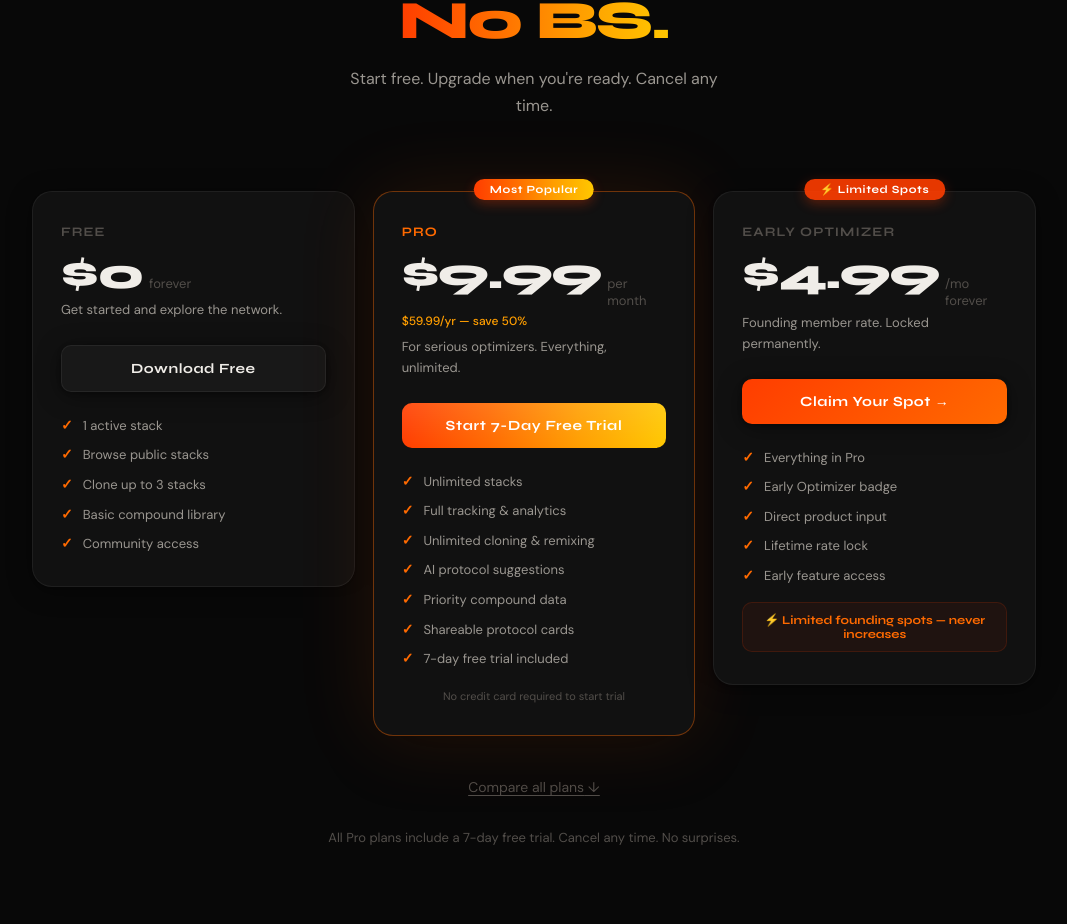
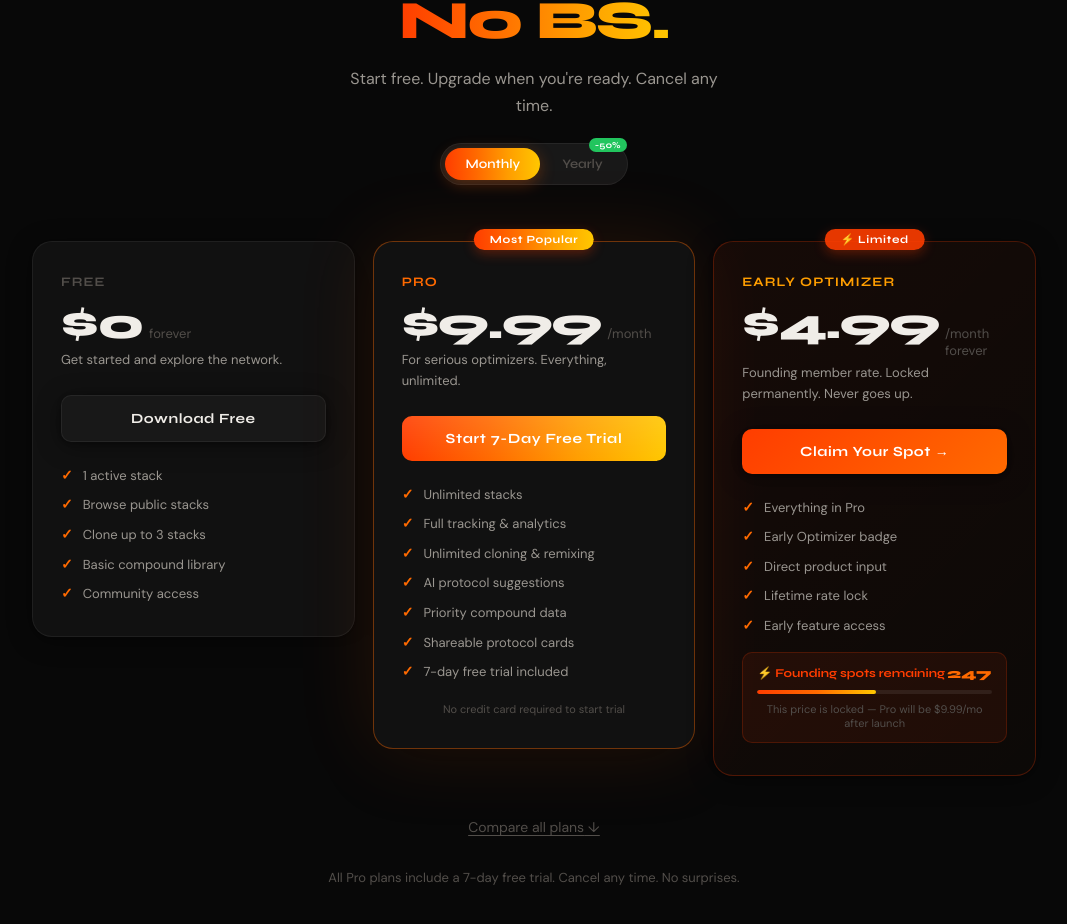
Before and after one commit to devluca999/stackr-landing-page, a Next.js app: page / in a window 1280 px wide. Shown: the part 7816-8740 px from the top of the page, without its empty margins (106-1173 px from the left). Built offline with nearby package versions, Linux system fonts and the light colour scheme.

Commit message:
feat: monthly/yearly pricing toggle, Early Optimizer urgency bar with spots counter

```diff
--- a/components/sections/Pricing.tsx
+++ b/components/sections/Pricing.tsx
@@ -1,166 +1,98 @@
 "use client";
-import { useState } from "react";
+import { useState, useEffect, useRef } from "react";
 
-const PLANS = [
-  {
-    id: "free",
-    name: "Free",
-    price: "$0",
-    period: "forever",
-    desc: "Get started and explore the network.",
-    cta: "Download Free",
-    ctaHref: "#waitlist",
-    highlight: false,
-    badge: null,
-    yearly: null,
-    features: [
-      "1 active stack",
-      "Browse public stacks",
-      "Clone up to 3 stacks",
-      "Basic compound library",
-      "Community access",
-    ],
-  },
-  {
-    id: "pro",
-    name: "Pro",
-    price: "$9.99",
-    period: "per month",
-    desc: "For serious optimizers. Everything, unlimited.",
-    cta: "Start 7-Day Free Trial",
-    ctaHref: "#waitlist",
-    highlight: true,
-    badge: "Most Popular",
-    yearly: "$59.99/yr — save 50%",
-    features: [
-      "Unlimited stacks",
-      "Full tracking & analytics",
-      "Unlimited cloning & remixing",
-      "AI protocol suggestions",
-      "Priority compound data",
-      "Shareable protocol cards",
-      "7-day free trial included",
-    ],
-  },
-  {
-    id: "early",
-    name: "Early Optimizer",
-    price: "$4.99",
-    period: "/mo forever",
-    desc: "Founding member rate. Locked permanently.",
-    cta: "Claim Your Spot →",
-    ctaHref: "#waitlist",
-    highlight: false,
-    badge: "⚡ Limited Spots",
-    yearly: null,
-    features: [
-      "Everything in Pro",
-      "Early Optimizer badge",
-      "Direct product input",
-      "Lifetime rate lock",
-      "Early feature access",
-    ],
-  },
-];
+const SPOTS_LEFT = 247; // visual urgency — update before launch
+
+const PLANS = {
+  monthly: [
+    { id:"free", name:"Free", price:"$0", period:"forever", priceYearly:null, desc:"Get started and explore the network.", cta:"Download Free", highlight:false, badge:null, features:["1 active stack","Browse public stacks","Clone up to 3 stacks","Basic compound library","Community access"] },
+    { id:"pro", name:"Pro", price:"$9.99", period:"/month", priceYearly:"$5.00", desc:"For serious optimizers. Everything, unlimited.", cta:"Start 7-Day Free Trial", highlight:true, badge:"Most Popular", features:["Unlimited stacks","Full tracking & analytics","Unlimited cloning & remixing","AI protocol suggestions","Priority compound data","Shareable protocol cards","7-day free trial included"] },
+    { id:"early", name:"Early Optimizer", price:"$4.99", period:"/month forever", priceYearly:null, desc:"Founding member rate. Locked permanently. Never goes up.", cta:"Claim Your Spot →", highlight:false, badge:"⚡ Limited", features:["Everything in Pro","Early Optimizer badge","Direct product input","Lifetime rate lock","Early feature access"] },
+  ],
+  yearly: [
+    { id:"free", name:"Free", price:"$0", period:"forever", priceYearly:null, desc:"Get started and explore the network.", cta:"Download Free", highlight:false, badge:null, features:["1 active stack","Browse public stacks","Clone up to 3 stacks","Basic compound library","Community access"] },
+    { id:"pro", name:"Pro", price:"$59.99", period:"/year", priceYearly:"$5.00", desc:"Best value — 2 months free. Everything, unlimited.", cta:"Start 7-Day Free Trial", highlight:true, badge:"Best Value", features:["Unlimited stacks","Full tracking & analytics","Unlimited cloning & remixing","AI protocol suggestions","Priority compound data","Shareable protocol cards","7-day free trial included","2 months free vs monthly"] },
+    { id:"early", name:"Early Optimizer", price:"$4.99", period:"/month forever", priceYearly:null, desc:"Founding member rate. Locked permanently. Never goes up.", cta:"Claim Your Spot →", highlight:false, badge:"⚡ Limited", features:["Everything in Pro","Early Optimizer badge","Direct product input","Lifetime rate lock","Early feature access"] },
+  ],
+};
 
 const COMPARE = [
-  { label:"Active stacks",         free:"1",    pro:"Unlimited" },
-  { label:"Stack cloning",         free:"3",    pro:"Unlimited" },
-  { label:"Compound library",      free:"✓",    pro:"✓" },
-  { label:"Daily tracking",        free:"✓",    pro:"✓" },
-  { label:"Journal & insights",    free:"—",    pro:"✓" },
-  { label:"Share cards",           free:"—",    pro:"✓" },
-  { label:"Protocol timeline",     free:"—",    pro:"✓" },
-  { label:"Remix tracking",        free:"—",    pro:"✓" },
-  { label:"Compound scanner",      free:"—",    pro:"Soon" },
+  { label:"Active stacks",      free:"1",   pro:"Unlimited" },
+  { label:"Stack cloning",      free:"3",   pro:"Unlimited" },
+  { label:"Compound library",   free:"✓",   pro:"✓" },
+  { label:"Daily tracking",     free:"✓",   pro:"✓" },
+  { label:"Journal & insights", free:"—",   pro:"✓" },
+  { label:"Share cards",        free:"—",   pro:"✓" },
+  { label:"Protocol timeline",  free:"—",   pro:"✓" },
+  { label:"Remix tracking",     free:"—",   pro:"✓" },
+  { label:"Compound scanner",   free:"—",   pro:"Soon" },
 ];
 
 export default function Pricing() {
+  const [billing, setBilling]     = useState<"monthly"|"yearly">("monthly");
   const [showCompare, setShowCompare] = useState(false);
+  const plans = PLANS[billing];
 
   return (
     <section style={{ padding:"120px 48px", maxWidth:1100, margin:"0 auto" }}>
-      <div style={{ textAlign:"center", marginBottom:72 }}>
+      <div style={{ textAlign:"center", marginBottom:56 }}>
         <p style={{ fontFamily:"DM Sans,sans-serif", fontSize:12, fontWeight:500, letterSpacing:"0.12em", color:"var(--flame-2)", textTransform:"uppercase", marginBottom:14 }}>Pricing</p>
         <h2 className="font-display" style={{ fontSize:"clamp(34px,5vw,54px)", fontWeight:800, color:"var(--text)", letterSpacing:"-0.03em", lineHeight:1.08 }}>
           Simple pricing.<br/><span className="flame-text">No BS.</span>
         </h2>
-        <p style={{ fontFamily:"DM Sans,sans-serif", fontSize:16, color:"var(--text-secondary)", maxWidth:380, margin:"16px auto 0", lineHeight:1.65 }}>
+        <p style={{ fontFamily:"DM Sans,sans-serif", fontSize:16, color:"var(--text-secondary)", maxWidth:380, margin:"16px auto 24px", lineHeight:1.65 }}>
           Start free. Upgrade when you&apos;re ready. Cancel any time.
         </p>
+
+        {/* Billing toggle */}
+        <div style={{ display:"inline-flex", alignItems:"center", background:"var(--surface-2)", borderRadius:40, padding:4, border:"1px solid var(--border)", gap:2 }}>
+          <button onClick={()=>setBilling("monthly")} style={{
+            fontFamily:"Syne,sans-serif", fontWeight:600, fontSize:13, padding:"8px 20px", borderRadius:36, border:"none", cursor:"pointer", transition:"all 0.2s",
+            background: billing==="monthly" ? "var(--gradient-h)" : "transparent",
+            color: billing==="monthly" ? "white" : "var(--text-muted)",
+            boxShadow: billing==="monthly" ? "0 4px 16px rgba(255,100,0,0.3)" : "none",
+          }}>Monthly</button>
+          <button onClick={()=>setBilling("yearly")} style={{
+            fontFamily:"Syne,sans-serif", fontWeight:600, fontSize:13, padding:"8px 20px", borderRadius:36, border:"none", cursor:"pointer", transition:"all 0.2s", position:"relative",
+            background: billing==="yearly" ? "var(--gradient-h)" : "transparent",
+            color: billing==="yearly" ? "white" : "var(--text-muted)",
+            boxShadow: billing==="yearly" ? "0 4px 16px rgba(255,100,0,0.3)" : "none",
+          }}>
+            Yearly
+            {billing!=="yearly" && <span style={{ position:"absolute", top:-10, right:-4, background:"#22c55e", color:"white", fontSize:9, fontWeight:700, padding:"2px 6px", borderRadius:10, whiteSpace:"nowrap" }}>-50%</span>}
+          </button>
+        </div>
       </div>
 
       <div style={{ display:"grid", gridTemplateColumns:"repeat(auto-fit,minmax(280px,1fr))", gap:18, alignItems:"start" }}>
-        {PLANS.map((p) => (
+        {plans.map((p) => (
           <div key={p.id} style={{
-            padding:"32px 28px",
-            borderRadius:20,
-            position:"relative",
-            // Glass treatment — theme-aware
-            background: p.highlight
-              ? "var(--surface)"
-              : "var(--surface)",
-            border: p.highlight
-              ? "1px solid rgba(255,106,0,0.4)"
-              : "1px solid var(--border)",
-            boxShadow: p.highlight
-              ? "0 0 80px rgba(255,100,0,0.12), 0 20px 60px rgba(0,0,0,0.15)"
-              : "var(--shadow-card)",
+            padding:"32px 28px", borderRadius:20, position:"relative",
+            background: p.id==="early" ? "linear-gradient(135deg,rgba(255,61,0,0.06),rgba(255,106,0,0.02))" : "var(--surface)",
+            border: p.highlight ? "1px solid rgba(255,106,0,0.4)" : p.id==="early" ? "1px solid rgba(255,61,0,0.25)" : "1px solid var(--border)",
+            boxShadow: p.highlight ? "0 0 80px rgba(255,100,0,0.12), 0 20px 60px rgba(0,0,0,0.15)" : "var(--shadow-card)",
           }}>
-            {/* Badge */}
             {p.badge && (
-              <div style={{
-                position:"absolute", top:-13, left:"50%", transform:"translateX(-50%)",
-                padding:"4px 16px", borderRadius:20,
-                background: p.highlight ? "var(--gradient-h)" : "rgba(255,61,0,0.9)",
-                fontFamily:"Syne,sans-serif", fontWeight:700, fontSize:11,
-                color:"white", letterSpacing:"0.06em", whiteSpace:"nowrap",
-                boxShadow:"0 4px 12px rgba(255,61,0,0.3)",
-              }}>{p.badge}</div>
+              <div style={{ position:"absolute", top:-13, left:"50%", transform:"translateX(-50%)", padding:"4px 16px", borderRadius:20, background: p.highlight ? "var(--gradient-h)" : "rgba(255,61,0,0.9)", fontFamily:"Syne,sans-serif", fontWeight:700, fontSize:11, color:"white", letterSpacing:"0.06em", whiteSpace:"nowrap", boxShadow:"0 4px 12px rgba(255,61,0,0.3)" }}>{p.badge}</div>
             )}
 
-            {/* Header */}
             <div style={{ marginBottom:24 }}>
-              <div className="font-display" style={{
-                fontWeight:700, fontSize:13, letterSpacing:"0.08em", textTransform:"uppercase",
-                marginBottom:12,
-                color: p.highlight ? "var(--flame-2)" : "var(--text-muted)",
-              }}>{p.name}</div>
-
+              <div className="font-display" style={{ fontWeight:700, fontSize:13, letterSpacing:"0.08em", textTransform:"uppercase", marginBottom:12, color: p.highlight ? "var(--flame-2)" : p.id==="early" ? "var(--flame-3)" : "var(--text-muted)" }}>{p.name}</div>
               <div style={{ display:"flex", alignItems:"baseline", gap:6, marginBottom:4 }}>
                 <span className="font-display" style={{ fontWeight:800, fontSize:44, color:"var(--text)", letterSpacing:"-0.03em", lineHeight:1 }}>{p.price}</span>
                 <span style={{ fontFamily:"DM Sans,sans-serif", fontSize:13, color:"var(--text-muted)" }}>{p.period}</span>
               </div>
-
-              {p.yearly && (
-                <div style={{ fontFamily:"DM Sans,sans-serif", fontSize:12, color:"var(--flame-3)", marginBottom:8, fontWeight:500 }}>
-                  {p.yearly}
-                </div>
+              {billing==="yearly" && p.id==="pro" && (
+                <div style={{ fontFamily:"DM Sans,sans-serif", fontSize:12, color:"#22c55e", fontWeight:600, marginBottom:6 }}>≈ $5.00/month · 2 months free</div>
               )}
-
               <p style={{ fontFamily:"DM Sans,sans-serif", fontSize:13, color:"var(--text-secondary)", lineHeight:1.6 }}>{p.desc}</p>
             </div>
 
-            {/* CTA button */}
-            <a
-              href={p.ctaHref}
-              className={p.highlight ? "btn-flame" : "btn-ghost"}
-              style={{
-                width:"100%", padding:"14px 20px", marginBottom:24,
-                display:"block", textAlign:"center",
-                fontSize:14, fontWeight:700,
-                // For early optimizer — special treatment
-                ...(p.id === "early" ? {
-                  background:"linear-gradient(135deg,#FF3D00,#FF6A00)",
-                  color:"white",
-                  border:"none",
-                  borderRadius:10,
-                } : {}),
-              }}>
-              {p.cta}
-            </a>
+            <a href="#waitlist" className={p.highlight ? "btn-flame" : "btn-ghost"}
+              style={{ width:"100%", padding:"14px 20px", marginBottom:24, display:"block", textAlign:"center", fontSize:14, fontWeight:700,
+                ...(p.id==="early" ? { background:"linear-gradient(135deg,#FF3D00,#FF6A00)", color:"white", border:"none", borderRadius:10 } : {}),
+              }}>{p.cta}</a>
 
-            {/* Features */}
             <div style={{ display:"flex", flexDirection:"column", gap:10 }}>
               {p.features.map(f => (
                 <div key={f} style={{ display:"flex", alignItems:"flex-start", gap:10 }}>
@@ -170,53 +102,48 @@ export default function Pricing() {
               ))}
             </div>
 
-            {/* Trial note for Pro */}
-            {p.id === "pro" && (
-              <p style={{ fontFamily:"DM Sans,sans-serif", fontSize:11, color:"var(--text-muted)", marginTop:20, textAlign:"center" }}>
-                No credit card required to start trial
-              </p>
-            )}
+            {p.id==="pro" && <p style={{ fontFamily:"DM Sans,sans-serif", fontSize:11, color:"var(--text-muted)", marginTop:20, textAlign:"center" }}>No credit card required to start trial</p>}
 
-            {/* Spots counter for Early */}
-            {p.id === "early" && (
-              <div style={{ marginTop:16, padding:"10px 14px", borderRadius:10, background:"rgba(255,61,0,0.06)", border:"1px solid rgba(255,61,0,0.15)", textAlign:"center" }}>
-                <p style={{ fontFamily:"Syne,sans-serif", fontSize:12, fontWeight:700, color:"var(--flame-2)" }}>
-                  ⚡ Limited founding spots — never increases
-                </p>
+            {/* Early Optimizer urgency block */}
+            {p.id==="early" && (
+              <div style={{ marginTop:16 }}>
+                <div style={{ padding:"12px 14px", borderRadius:10, background:"rgba(255,61,0,0.08)", border:"1px solid rgba(255,61,0,0.2)" }}>
+                  <div style={{ display:"flex", alignItems:"center", justifyContent:"space-between", marginBottom:8 }}>
+                    <span style={{ fontFamily:"Syne,sans-serif", fontSize:12, fontWeight:700, color:"var(--flame-1)" }}>⚡ Founding spots remaining</span>
+                    <span style={{ fontFamily:"Syne,sans-serif", fontSize:14, fontWeight:800, color:"var(--flame-2)" }}>{SPOTS_LEFT}</span>
+                  </div>
+                  {/* Progress bar */}
+                  <div style={{ height:4, borderRadius:999, background:"rgba(255,255,255,0.08)", overflow:"hidden" }}>
+                    <div style={{ height:"100%", width:`${100-(SPOTS_LEFT/500*100)}%`, background:"linear-gradient(90deg,#FF3D00,#FF6A00,#FFC700)", borderRadius:999 }}/>
+                  </div>
+                  <p style={{ fontFamily:"DM Sans,sans-serif", fontSize:11, color:"var(--text-muted)", marginTop:8, textAlign:"center" }}>
+                    This price is locked — Pro will be $9.99/mo after launch
+                  </p>
+                </div>
               </div>
             )}
           </div>
         ))}
       </div>
 
-      {/* Compare toggle */}
       <div style={{ textAlign:"center", marginTop:40 }}>
-        <button
-          onClick={() => setShowCompare(v => !v)}
-          style={{ fontFamily:"DM Sans,sans-serif", fontSize:14, color:"var(--text-muted)", background:"none", border:"none", cursor:"pointer", textDecoration:"underline", textUnderlineOffset:3 }}>
+        <button onClick={()=>setShowCompare(v=>!v)} style={{ fontFamily:"DM Sans,sans-serif", fontSize:14, color:"var(--text-muted)", background:"none", border:"none", cursor:"pointer", textDecoration:"underline", textUnderlineOffset:3 }}>
           {showCompare ? "Hide" : "Compare all plans"} ↓
         </button>
       </div>
 
-      {/* Comparison table */}
       {showCompare && (
         <div style={{ marginTop:32, borderRadius:16, overflow:"hidden", border:"1px solid var(--border)" }}>
-          {/* Header */}
           <div style={{ display:"grid", gridTemplateColumns:"2fr 1fr 1fr", background:"var(--surface-2)", padding:"12px 20px", borderBottom:"1px solid var(--border)" }}>
             <span style={{ fontFamily:"DM Sans,sans-serif", fontSize:12, color:"var(--text-muted)" }}>Feature</span>
             <span style={{ fontFamily:"Syne,sans-serif", fontSize:12, fontWeight:700, color:"var(--text-muted)", textAlign:"center" }}>Free</span>
             <span style={{ fontFamily:"Syne,sans-serif", fontSize:12, fontWeight:700, color:"var(--flame-2)", textAlign:"center" }}>Pro</span>
           </div>
-          {COMPARE.map((row, i) => (
-            <div key={row.label} style={{
-              display:"grid", gridTemplateColumns:"2fr 1fr 1fr",
-              padding:"12px 20px",
-              background: i % 2 === 0 ? "var(--surface)" : "var(--surface-2)",
-              borderBottom: i < COMPARE.length - 1 ? "1px solid var(--border)" : "none",
-            }}>
+          {COMPARE.map((row,i) => (
+            <div key={row.label} style={{ display:"grid", gridTemplateColumns:"2fr 1fr 1fr", padding:"12px 20px", background: i%2===0 ? "var(--surface)" : "var(--surface-2)", borderBottom: i<COMPARE.length-1 ? "1px solid var(--border)" : "none" }}>
               <span style={{ fontFamily:"DM Sans,sans-serif", fontSize:13, color:"var(--text-secondary)" }}>{row.label}</span>
               <span style={{ fontFamily:"DM Sans,sans-serif", fontSize:13, color:"var(--text-muted)", textAlign:"center" }}>{row.free}</span>
-              <span style={{ fontFamily:"DM Sans,sans-serif", fontSize:13, color: row.pro === "✓" ? "var(--flame-2)" : row.pro === "—" ? "var(--text-muted)" : "var(--flame-3)", textAlign:"center", fontWeight: row.pro === "✓" ? "600" : "400" }}>{row.pro}</span>
+              <span style={{ fontFamily:"DM Sans,sans-serif", fontSize:13, color: row.pro==="✓" ? "var(--flame-2)" : row.pro==="—" ? "var(--text-muted)" : "var(--flame-3)", textAlign:"center", fontWeight: row.pro==="✓" ? "600" : "400" }}>{row.pro}</span>
             </div>
           ))}
         </div>
```
